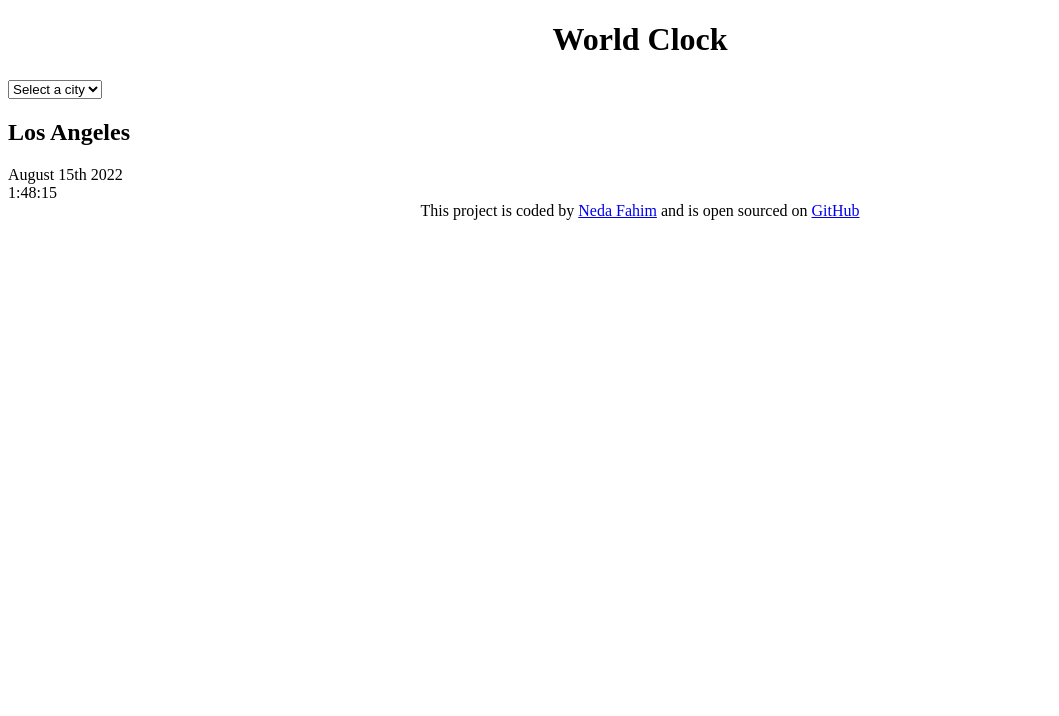
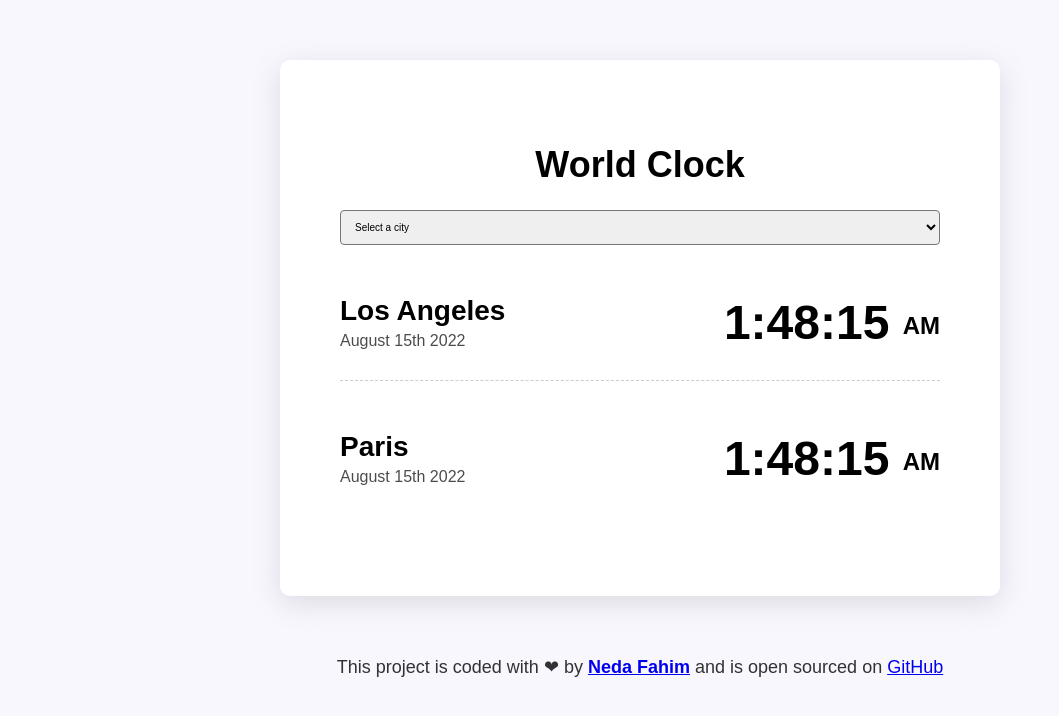
Before and after one commit to NedaFahim/world-clock, a plain HTML site: page index.html in a window 1280 px wide. Shown: the whole page, without its empty margins (0-1059 px from the left). Drawn offline with nearby package versions, Linux system fonts and the light colour scheme.

Commit message:
Styled the project with CSS

```diff
--- a/css/style.css
+++ b/css/style.css
@@ -1,7 +1,68 @@
+body {
+    background-color: #f9f7fe;
+    font-family: sans-serif;
+}
+
 h1 {
     text-align: center;
+    font-family: sans-serif;
+    font-size: 36px;
+}
+
+
+
+select {
+    display: block;
+    width: 100%;
+    padding: 10px;
+    border-radius: 4px;
+    font-size: 10px;
+
+}
+
+h2 {
+    margin: 0 0 5px;
+    font-size: 28px;
+}
+
+.container {
+    max-width: 600px;
+    margin: 0 auto;
+    background-color: #fff;
+    padding: 60px;
+    margin: 60px auto;
+    box-shadow: rgba(100, 100, 111, 0.2) 0 7px 29px 0;
+    border-radius: 10px;
+}
+
+.city {
+    display: flex;
+    justify-content: space-between;
+    margin: 20px 0;
+    border-bottom: 1px dashed rgba(0, 0, 0, 0.2);
+    padding: 30px 0;
+}
+
+.city:last-child {
+    border: none;
+}
+
+.time {
+    font-size: 48px;
+    font-weight: bold;
+}
+
+.time small {
+    font-size: 24px;
+    vertical-align: middle;
+}
+
+.date {
+    opacity: 0.7;
 }
 
 footer {
     text-align: center;
+    font-size: 18px;
+    color: rgba(0, 0, 0, 0.8);
 }
--- a/index.html
+++ b/index.html
@@ -26,13 +26,24 @@
         </select>
 
         <div class="city">
-            <h2>Los Angeles</h2>
-            <div class="date">August 15th 2022</div>
-            <div class="time">1:48:15</div>
+            <div>
+                <h2>Los Angeles</h2>
+                <div class="date">August 15th 2022</div>
+            </div>
+            <div class="time">1:48:15 <small>AM</small></div>
+        </div>
+        <div class="city">
+            <div>
+                <h2>Paris</h2>
+                <div class="date">August 15th 2022</div>
+            </div>
+            <div class="time">1:48:15 <small>AM</small></div>
         </div>
     </div>
     <footer>
-        This project is coded by <a target="_blank" href="https://github.com/NedaFahim">Neda Fahim</a> and is open
+        This project is coded with ❤ by <a target="_blank" href="https://github.com/NedaFahim"> <strong>Neda
+                Fahim</strong></a>
+        and is open
         sourced on <a href="https://nedafahim.github.io/world-clock/" target="_blank">GitHub</a>
     </footer>
 
```
Also changed, not shown: 1 other file.
